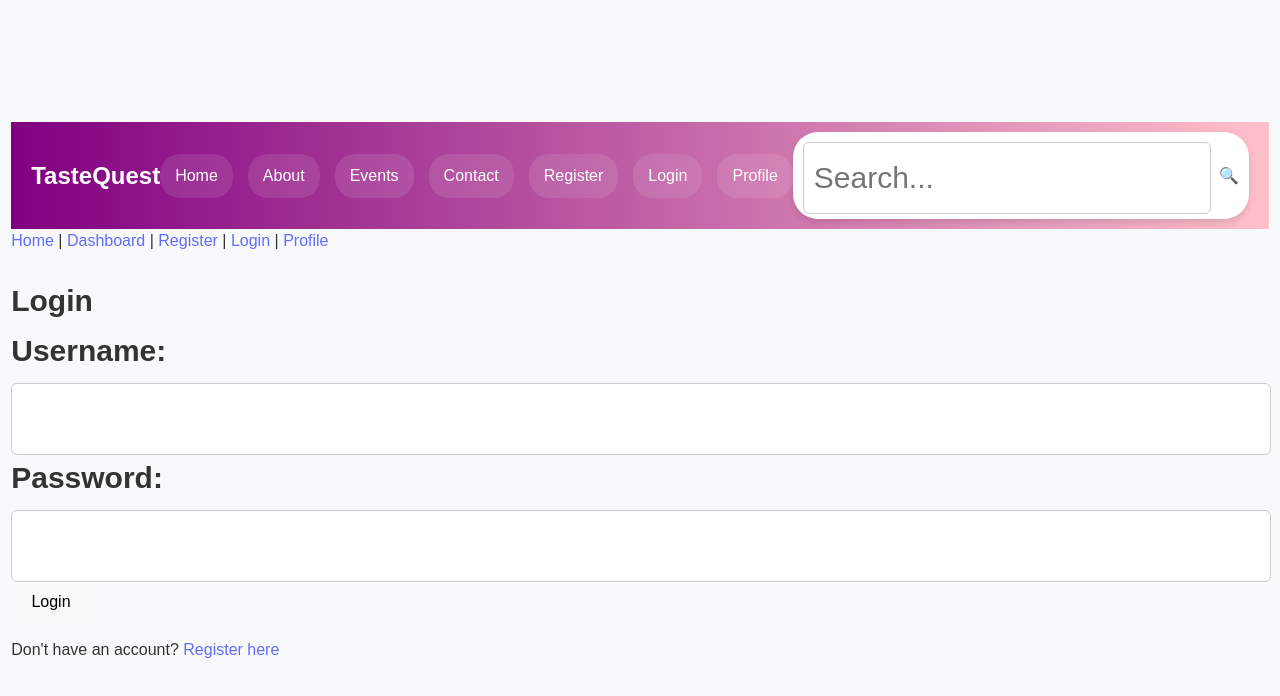
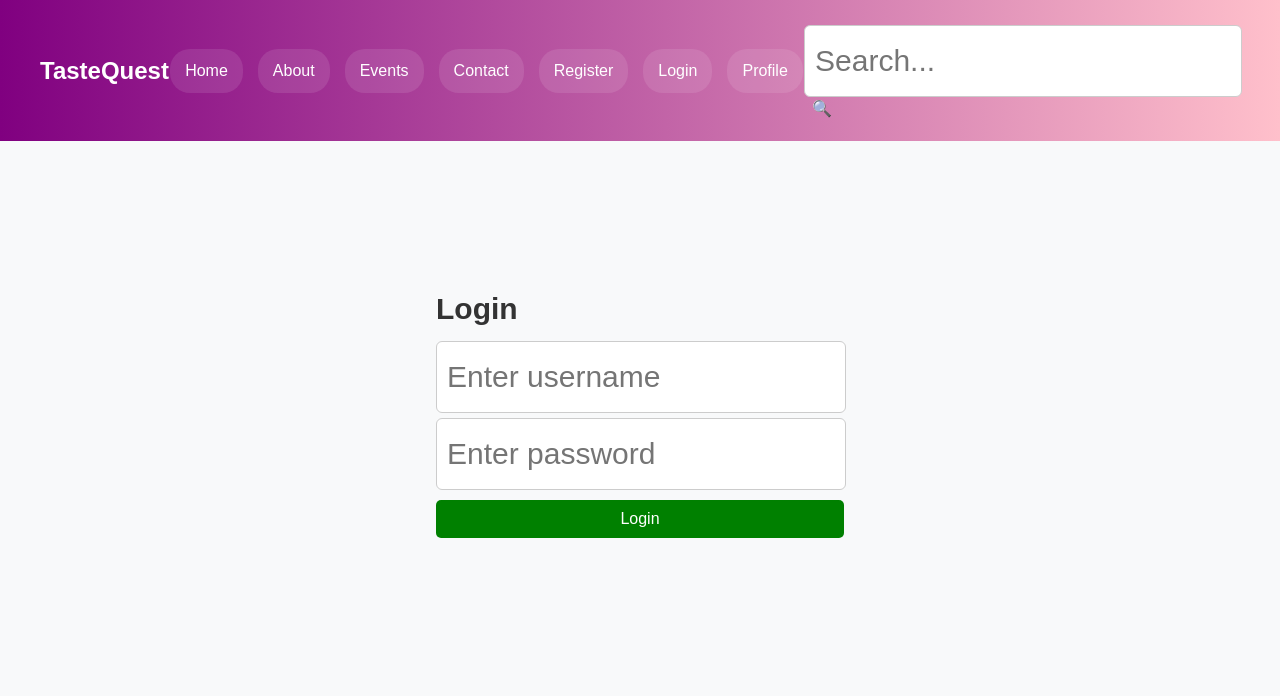
Before and after one commit to NagaHarshitha-Anappindi/Virtual-Food-Festival, a React (Vite) app: page /#/login in a window 1280 px wide. Shown: the top 696 px of the page. Built offline with nearby package versions, Linux system fonts and the light colour scheme.

Commit message:
complete code  is added

```diff
--- a/src/Components/header.css
+++ b/src/Components/header.css
@@ -1,29 +1,33 @@
-/* Main header container */
+/* Main header container - FULL WIDTH */
 .main-header-container {
     width: 100%;
-    display: flex;
-    justify-content: center;
+    position: fixed; /* Fixes it to the top */
+    top: 0;
+    left: 0;
     background: linear-gradient(to right, purple, pink);
+    z-index: 1000; /* Ensures it stays on top */
+    padding: 10px 0;
 }
 
-/* Header styling */
+/* Main Header */
 .main-header {
     width: 100%;
-    max-width: 100%;
+    max-width: 1200px; /* Limits content width */
     display: flex;
     align-items: center;
     justify-content: space-between;
+    margin: 0 auto; /* Centers the content */
     padding: 10px 20px;
 }
 
-/* Logo styling */
+/* Logo Styling */
 .logo {
     font-size: 24px;
     font-weight: bold;
     color: white;
 }
 
-/* Navigation styling */
+/* Navigation Menu */
 .nav {
     display: flex;
     gap: 15px;
@@ -42,25 +46,28 @@
     background: rgba(255, 255, 255, 0.3);
 }
 
-/* Search box styling */
-.search-container {
-    display: flex;
-    align-items: center;
-    background: white;
-    padding: 5px 10px;
-    border-radius: 25px;
-    box-shadow: 0px 4px 6px rgba(0, 0, 0, 0.1);
-}
+/* Search Box */
+.search-box {
+    width: 20px;  /* Adjust width to make it smaller */
+    padding: 3px;  /* Reduce padding */
+    font-size: 7px;  /* Decrease font size */
+  }
+
 
 .search-input {
     border: none;
     outline: none;
     padding: 8px;
     font-size: 16px;
-    width: 100px;
+    width: 150px; /* Increase width for better visibility */
 }
 
 .search-icon {
     margin-left: 8px;
     cursor: pointer;
 }
+
+/* Add padding to body to prevent overlap with fixed header */
+body {
+    padding-top: 60px; /* Adjust based on header height */
+}
--- a/src/pages/login.css
+++ b/src/pages/login.css
@@ -1,6 +1,17 @@
+/* Full-page center alignment */
+body {
+  display: flex;
+  justify-content: center;
+  align-items: center;
+  height: 100vh;
+  background: #f4f4f4;
+  margin: 0;
+}
+
+/* Login container */
 .login-container {
-  width: 350px;
-  margin: auto;
+  width: 100%;
+  max-width: 350px;
   padding: 20px;
   background: white;
   border-radius: 10px;
@@ -8,11 +19,14 @@
   text-align: center;
 }
 
+/* Error message */
 .error-message {
   color: red;
   font-size: 14px;
+  margin-bottom: 10px;
 }
 
+/* Form fields */
 .form-group {
   margin-bottom: 15px;
   text-align: left;
@@ -25,23 +39,40 @@ label {
 
 input {
   width: 100%;
-  padding: 8px;
+  padding: 10px;
   margin-top: 5px;
   border: 1px solid #ccc;
   border-radius: 5px;
+  transition: border 0.3s ease-in-out;
 }
 
+/* Highlight input field when active */
+input:focus {
+  border-color: #007bff;
+  outline: none;
+}
+
+/* Login button */
 .login-button {
   width: 100%;
-  padding: 10px;
+  padding: 12px;
   background: green;
   color: white;
   border: none;
   border-radius: 5px;
   cursor: pointer;
   font-size: 16px;
+  transition: 0.3s;
 }
 
 .login-button:hover {
   background: darkgreen;
 }
+
+/* Responsive adjustments */
+@media (max-width: 400px) {
+  .login-container {
+    width: 90%;
+    padding: 15px;
+  }
+}
--- a/src/pages/login.jsx
+++ b/src/pages/login.jsx
@@ -1,53 +1,60 @@
 import React, { useState } from "react";
-import { useNavigate } from "react-router-dom";
+import axios from "axios";
 
 const Login = () => {
-  const [formData, setFormData] = useState({ username: "", password: "" });
+    const [formData, setFormData] = useState({
+        username: "",
+        password: "",
+    });
     const [error, setError] = useState("");
-  const navigate = useNavigate();
 
     const handleChange = (e) => {
-    setFormData({ ...formData, [e.target.id]: e.target.value });
+        setFormData({ ...formData, [e.target.name]: e.target.value });
     };
 
-  const handleSubmit = (e) => {
-    e.preventDeACfault();
+    const handleSubmit = async (e) => {
+        e.preventDefault();
 
-    // Get registered users from local storage (or use an API if available)
-    const registeredUsers = JSON.parse(localStorage.getItem("users")) || [];
+        try {
+            const response = await axios.post("http://localhost:3000/login", formData);
 
-    // Check if user exists
-    const user = registeredUsers.find(
-      (u) => u.username === formData.username && u.password === formData.password
-    );
-
-    if (user) {
-      // Save user session
-      localStorage.setItem("loggedInUser", JSON.stringify(user));
-
-      // Redirect to dashboard
-      navigate("/dashboard");
+            if (response.data.success) {
+                alert("Login successful!");
+                window.location.href = "/dashboard";  // Redirect to dashboard
             } else {
-      setError("Invalid username or password. Please register first.");
+                setError("Invalid credentials. Please check your username and password.");
+            }
+        } catch (err) {
+            setError("Invalid credentials. Please check your username and password.");
+            console.error(err);
         }
     };
 
     return (
-    <div className="login-container">
+        <div>
             <h2>Login</h2>
-      {error && <p className="error-message">{error}</p>}
+            {error && <p style={{ color: "red" }}>{error}</p>}
             <form onSubmit={handleSubmit}>
-        <div className="form-group">
-          <label>Username:</label>
-          <input type="text" id="username" value={formData.username} onChange={handleChange} required />
-        </div>
-        <div className="form-group">
-          <label>Password:</label>
-          <input type="password" id="password" value={formData.password} onChange={handleChange} required />
-        </div>
-        <button type="submit" className="login-button">Login</button>
+                <input
+                    type="text"
+                    name="username"
+                    placeholder="Enter username"
+                    value={formData.username}
+                    onChange={handleChange}
+                    required
+                />
+                <br />
+                <input
+                    type="password"
+                    name="password"
+                    placeholder="Enter password"
+                    value={formData.password}
+                    onChange={handleChange}
+                    required
+                />
+                <br />
+                <button type="submit">Login</button>
             </form>
-      <p>Don't have an account? <a href="/register">Register here</a></p>
         </div>
     );
 };
--- /dev/null
+++ b/src/pages/register.css
@@ -0,0 +1,45 @@
+.container {
+  width: 400px;
+  margin: 50px auto; /* Centering */
+  padding: 20px;
+  background: white;
+  border-radius: 10px;
+  box-shadow: 0 4px 10px rgba(0, 0, 0, 0.1);
+  text-align: center;
+}
+
+.form-group {
+  margin-bottom: 15px;
+  text-align: left;
+}
+
+label {
+  font-weight: bold;
+  display: block;
+  margin-bottom: 5px;
+}
+
+input {
+  width: 100%;
+  padding: 10px;
+  margin-top: 5px;
+  border: 1px solid #ccc;
+  border-radius: 5px;
+  font-size: 16px;
+}
+
+button {
+  width: 100%;
+  padding: 10px;
+  background: green;
+  color: white;
+  border: none;
+  border-radius: 5px;
+  cursor: pointer;
+  font-size: 16px;
+  margin-top: 10px;
+}
+
+button:hover {
+  background: darkgreen;
+}
--- a/src/pages/register.jsx
+++ b/src/pages/register.jsx
@@ -1,35 +1,30 @@
 import React, { useState } from "react";
-import { useNavigate } from "react-router-dom";
 import Personal from "../registration/personal";
 import Address from "../registration/address";
 import Credential from "../registration/credential";
+import "./register.css";  // ✅ Correct for normal CSS
+
 import axios from "axios";
+import { useNavigate } from "react-router-dom";
 
 const Register = () => {
   const navigate = useNavigate();
   const [step, setStep] = useState(1);
 
   const [formData, setFormData] = useState({
-    firstName: "",
-    lastName: "",
-    dob: "",
-    phoneNumber: "",
-    address: "",
-    city: "",
-    state: "",
-    zipCode: "",
-    country: "",
-    email: "",
-    username: "",
-    password: "",
-    confirmPassword: "",
+    personal: { firstName: "", lastName: "", dob: "", phoneNumber: "" },
+    address: { houseNo: "", street: "", landmark: "", city: "", state: "", zipCode: "", country: "" },
+    credentials: { username: "", password: "", confirmPassword: "" },
   });
 
   const handleChange = (e) => {
     const { name, value } = e.target;
-    setFormData((prevFormData) => ({
-      ...prevFormData,
-      [name]: value,
+    setFormData((prev) => ({
+      ...prev,
+      [step === 1 ? "personal" : step === 2 ? "address" : "credentials"]: {
+        ...prev[step === 1 ? "personal" : step === 2 ? "address" : "credentials"],
+        [name]: value,
+      },
     }));
   };
 
@@ -38,10 +33,9 @@ const Register = () => {
 
   const handleSubmit = async () => {
     try {
-      console.log("Submitting Data:", formData);
       await axios.post("http://localhost:3000/users", formData);
       alert("Registration Successful");
-      navigate("/login"); // Redirecting to login page
+      navigate("/dashboard"); // Redirect to dashboard after successful registration
     } catch (error) {
       console.error("Error submitting form", error);
       alert("Registration Failed!");
@@ -50,17 +44,9 @@ const Register = () => {
 
   return (
     <div className="container">
-      <div className="card">
-        {step === 1 && (
-          <Personal formData={formData} handleChange={handleChange} nextStep={nextStep} />
-        )}
-        {step === 2 && (
-          <Address formData={formData} handleChange={handleChange} nextStep={nextStep} prevStep={prevStep} />
-        )}
-        {step === 3 && (
-          <Credential formData={formData} handleChange={handleChange} prevStep={prevStep} handleSubmit={handleSubmit} />
-        )}
-      </div>
+      {step === 1 && <Personal formData={formData.personal} handleChange={handleChange} nextStep={nextStep} />}
+      {step === 2 && <Address formData={formData.address} handleChange={handleChange} nextStep={nextStep} prevStep={prevStep} />}
+      {step === 3 && <Credential formData={formData.credentials} handleChange={handleChange} prevStep={prevStep} handleSubmit={handleSubmit} />}
     </div>
   );
 };
--- a/src/registration/address.jsx
+++ b/src/registration/address.jsx
@@ -1,76 +1,58 @@
 import PropTypes from "prop-types";
 
-const AddressDetails = ({ formData, setFormData, nextStep, prevStep }) => {
+const Address = ({ formData, handleChange, nextStep, prevStep }) => {
   return (
     <div className="max-w-md mx-auto p-6 bg-white shadow-md rounded-lg">
       <h2 className="text-xl font-bold mb-4">Step 2: Address Details</h2>
 
-      {/* House/Flat No. */}
       <label className="block mb-4">
         House/Flat No.
-        <input
-          type="text"
-          className="w-full p-2 border rounded mt-1"
-          value={formData.address.houseNo}
-          onChange={(e) =>
-            setFormData({
-              ...formData,
-              address: { ...formData.address, houseNo: e.target.value },
-            })
-          }
-        />
+        <input type="text" name="houseNo" className="w-full p-2 border rounded mt-1" value={formData.houseNo} onChange={handleChange} />
       </label>
 
-      {/* Street */}
       <label className="block mb-4">
         Street
-        <input
-          type="text"
-          className="w-full p-2 border rounded mt-1"
-          value={formData.address.street}
-          onChange={(e) =>
-            setFormData({
-              ...formData,
-              address: { ...formData.address, street: e.target.value },
-            })
-          }
-        />
+        <input type="text" name="street" className="w-full p-2 border rounded mt-1" value={formData.street} onChange={handleChange} />
       </label>
 
-      {/* Landmark */}
       <label className="block mb-4">
         Landmark
-        <input
-          type="text"
-          className="w-full p-2 border rounded mt-1"
-          value={formData.address.landmark}
-          onChange={(e) =>
-            setFormData({
-              ...formData,
-              address: { ...formData.address, landmark: e.target.value },
-            })
-          }
-        />
+        <input type="text" name="landmark" className="w-full p-2 border rounded mt-1" value={formData.landmark} onChange={handleChange} />
       </label>
 
-      {/* Button Container with Spacing */}
+      <label className="block mb-4">
+        City
+        <input type="text" name="city" className="w-full p-2 border rounded mt-1" value={formData.city} onChange={handleChange} />
+      </label>
+
+      <label className="block mb-4">
+        State
+        <input type="text" name="state" className="w-full p-2 border rounded mt-1" value={formData.state} onChange={handleChange} />
+      </label>
+
+      <label className="block mb-4">
+        Zip Code
+        <input type="text" name="zipCode" className="w-full p-2 border rounded mt-1" value={formData.zipCode} onChange={handleChange} />
+      </label>
+
+      <label className="block mb-4">
+        Country
+        <input type="text" name="country" className="w-full p-2 border rounded mt-1" value={formData.country} onChange={handleChange} />
+      </label>
+
       <div className="flex justify-between mt-4 space-x-4">
-        <button className="bg-gray-500 text-white px-6 py-2 rounded w-1/2" onClick={prevStep}>
-          Back
-        </button>
-        <button className="bg-blue-500 text-white px-6 py-2 rounded w-1/2" onClick={nextStep}>
-          Next
-        </button>
+        <button className="bg-gray-500 text-white px-6 py-2 rounded w-1/2" onClick={prevStep}>Back</button>
+        <button className="bg-blue-500 text-white px-6 py-2 rounded w-1/2" onClick={nextStep}>Next</button>
       </div>
     </div>
   );
 };
 
-AddressDetails.propTypes = {
+Address.propTypes = {
   formData: PropTypes.object.isRequired,
-  setFormData: PropTypes.func.isRequired,
+  handleChange: PropTypes.func.isRequired,
   nextStep: PropTypes.func.isRequired,
   prevStep: PropTypes.func.isRequired,
 };
 
-export default AddressDetails;
+export default Address;
--- a/src/registration/credential.jsx
+++ b/src/registration/credential.jsx
@@ -2,7 +2,7 @@ import { useState } from "react";
 import PropTypes from "prop-types";
 import { FaEye, FaEyeSlash } from "react-icons/fa";
 
-const Credentials = ({ formData, setFormData, prevStep, handleSubmit }) => {
+const Credentials = ({ formData, handleChange, prevStep, handleSubmit }) => {
   const [showPassword, setShowPassword] = useState(false);
   const [showConfirmPassword, setShowConfirmPassword] = useState(false);
 
@@ -10,78 +10,34 @@ const Credentials = ({ formData, setFormData, prevStep, handleSubmit }) => {
     <div className="max-w-md mx-auto p-6 bg-white shadow-md rounded-lg">
       <h2 className="text-xl font-bold mb-4">Step 3: Credentials</h2>
 
-      {/* Username */}
       <label className="block mb-4">
         Username
-        <input
-          type="text"
-          className="w-full p-2 border rounded mt-1"
-          value={formData.credentials.username}
-          onChange={(e) =>
-            setFormData({
-              ...formData,
-              credentials: { ...formData.credentials, username: e.target.value },
-            })
-          }
-        />
+        <input type="text" name="username" className="w-full p-2 border rounded mt-1" value={formData.username} onChange={handleChange} />
       </label>
 
-      {/* Password */}
       <label className="block mb-4">
         Password
         <div className="relative">
-          <input
-            type={showPassword ? "text" : "password"}
-            className="w-full p-2 border rounded mt-1"
-            value={formData.credentials.password}
-            onChange={(e) =>
-              setFormData({
-                ...formData,
-                credentials: { ...formData.credentials, password: e.target.value },
-              })
-            }
-          />
-          <span
-            className="absolute right-3 top-3 cursor-pointer"
-            onClick={() => setShowPassword(!showPassword)}
-          >
+          <input type={showPassword ? "text" : "password"} name="password" className="w-full p-2 border rounded mt-1" value={formData.password} onChange={handleChange} />
+          <span className="absolute right-3 top-3 cursor-pointer" onClick={() => setShowPassword(!showPassword)}>
             {showPassword ? <FaEyeSlash /> : <FaEye />}
           </span>
         </div>
       </label>
 
-      {/* Confirm Password */}
       <label className="block mb-4">
         Confirm Password
         <div className="relative">
-          <input
-            type={showConfirmPassword ? "text" : "password"}
-            className="w-full p-2 border rounded mt-1"
-            value={formData.credentials.confirmPassword}
-            onChange={(e) =>
-              setFormData({
-                ...formData,
-                credentials: { ...formData.credentials, confirmPassword: e.target.value },
-              })
-            }
-          />
-          <span
-            className="absolute right-3 top-3 cursor-pointer"
-            onClick={() => setShowConfirmPassword(!showConfirmPassword)}
-          >
+          <input type={showConfirmPassword ? "text" : "password"} name="confirmPassword" className="w-full p-2 border rounded mt-1" value={formData.confirmPassword} onChange={handleChange} />
+          <span className="absolute right-3 top-3 cursor-pointer" onClick={() => setShowConfirmPassword(!showConfirmPassword)}>
             {showConfirmPassword ? <FaEyeSlash /> : <FaEye />}
           </span>
         </div>
       </label>
 
-      {/* Buttons with Space Between */}
       <div className="flex justify-between mt-4 space-x-4">
-        <button className="bg-gray-500 text-white px-6 py-2 rounded w-1/2" onClick={prevStep}>
-          Back
-        </button>
-        <button className="bg-green-500 text-white px-6 py-2 rounded w-1/2" onClick={handleSubmit}>
-          Submit
-        </button>
+        <button className="bg-gray-500 text-white px-6 py-2 rounded w-1/2" onClick={prevStep}>Back</button>
+        <button className="bg-green-500 text-white px-6 py-2 rounded w-1/2" onClick={handleSubmit}>Submit</button>
       </div>
     </div>
   );
@@ -89,7 +45,7 @@ const Credentials = ({ formData, setFormData, prevStep, handleSubmit }) => {
 
 Credentials.propTypes = {
   formData: PropTypes.object.isRequired,
-  setFormData: PropTypes.func.isRequired,
+  handleChange: PropTypes.func.isRequired,
   prevStep: PropTypes.func.isRequired,
   handleSubmit: PropTypes.func.isRequired,
 };
--- a/src/routes/AppRouter.jsx
+++ b/src/routes/AppRouter.jsx
@@ -1,5 +1,5 @@
-import React from "react";
-import { HashRouter as Router, Routes, Route, Link } from "react-router-dom";
+import React, { useEffect } from "react";
+import { HashRouter as Router, Routes, Route } from "react-router-dom";
 import Header from "../Components/Header";
 import LandingPage from "../Components/LandingPage";
 import Dashboard from "../pages/Dashboard";
@@ -8,16 +8,14 @@ import Login from "../pages/login";
 import Profile from "../pages/profile";
 
 const AppRouter = () => {
+  useEffect(() => {
+    !!localStorage.getItem("user"); // This runs but is not stored
+  }, []);
+
   return (
     <Router>
       <Header />
-      <nav>
-        <Link to="/">Home</Link> | <Link to="/dashboard">Dashboard</Link> |{" "}
-        <Link to="/register">Register</Link> | <Link to="/login">Login</Link> |{" "}
-        <Link to="/profile">Profile</Link>
-      </nav>
       <Routes>
-        {/* Home route now renders the LandingPage */}
         <Route path="/" element={<LandingPage />} />
         <Route path="/dashboard" element={<Dashboard />} />
         <Route path="/register" element={<Register />} />
```
Also changed, not shown: src/pages/Dashboard.jsx (+2 -17 lines), src/pages/profile.jsx (+25 -2 lines). Lines whose indentation alone changed are shown as unchanged.
